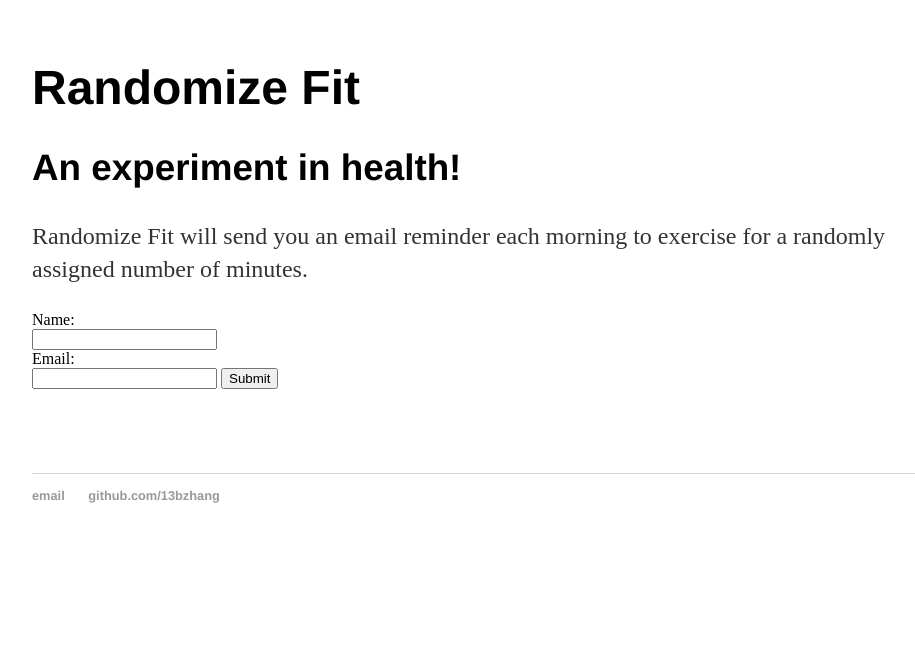
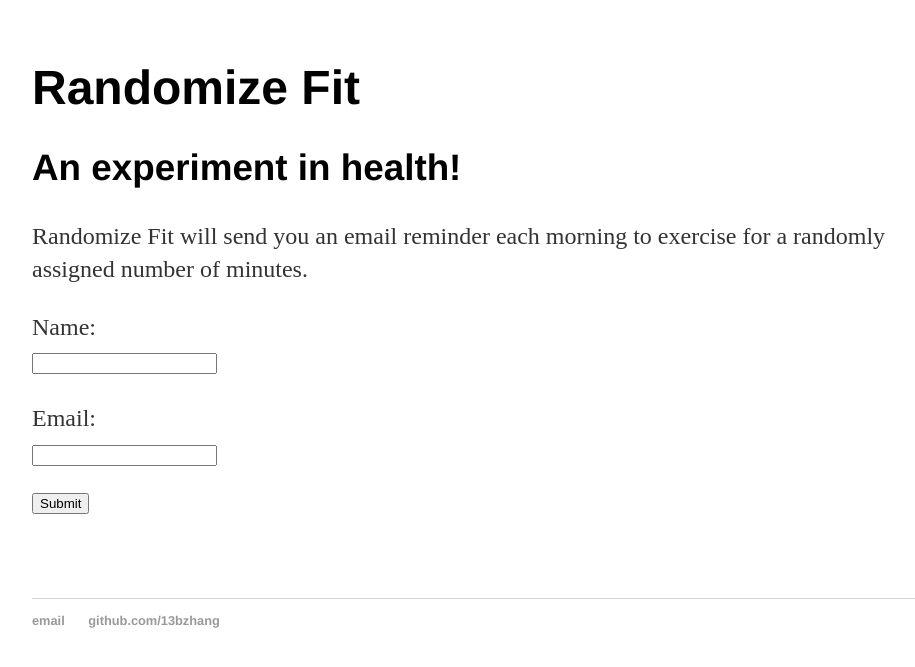
Before and after one commit to 13bzhang/randomize_fit, a Jekyll site: the page built from index.html, in a window 1280 px wide. Shown: the top 667 px of the page, without its empty margins (160-1075 px from the left). Built offline with Jekyll 4.4.1, drawn with Linux system fonts in a browser that asks for light colours.

Commit message:
fix message

```diff
--- a/index.html
+++ b/index.html
@@ -14,10 +14,10 @@ title: Randomize Fit
 
 <p>
 <form name="gform" id="gform" enctype="text/plain" action="https://docs.google.com/forms/d/1U9skEVyk9cY1oukZaKqPamSQq-ckH3Mj2jPlN1cQ0ak/formResponse" target="hidden_iframe" onsubmit="submitted=true;">
-  Name:<br>
-  <input type="text" name="entry.1794218122" id="entry.1794218122"><br>
-  Email:<br>
-  <input type="text" name="entry.136463686" id="entry.136463686">
+ <p> Name:<br>
+  <input type="text" name="entry.1794218122" id="entry.1794218122"></p>
+ <p>Email:<br>
+  <input type="text" name="entry.136463686" id="entry.136463686"></p>
   <input type="submit" value="Submit">
 </form>
 </p>
@@ -31,8 +31,8 @@ title: Randomize Fit
 <script type="text/javascript">var submitted=false;</script>
 <script type="text/javascript">
 $('#gform').on('submit', function(e) {
-  $('#gform *').fadeOut(2000);
-  $('#gform').prepend("Let's get fit!");
+  $('#gform').fadeOut(2000);
+  $('#gform').prepend("<p>Let's get fit!</p>");
   });
 </script>
 </p>
```
